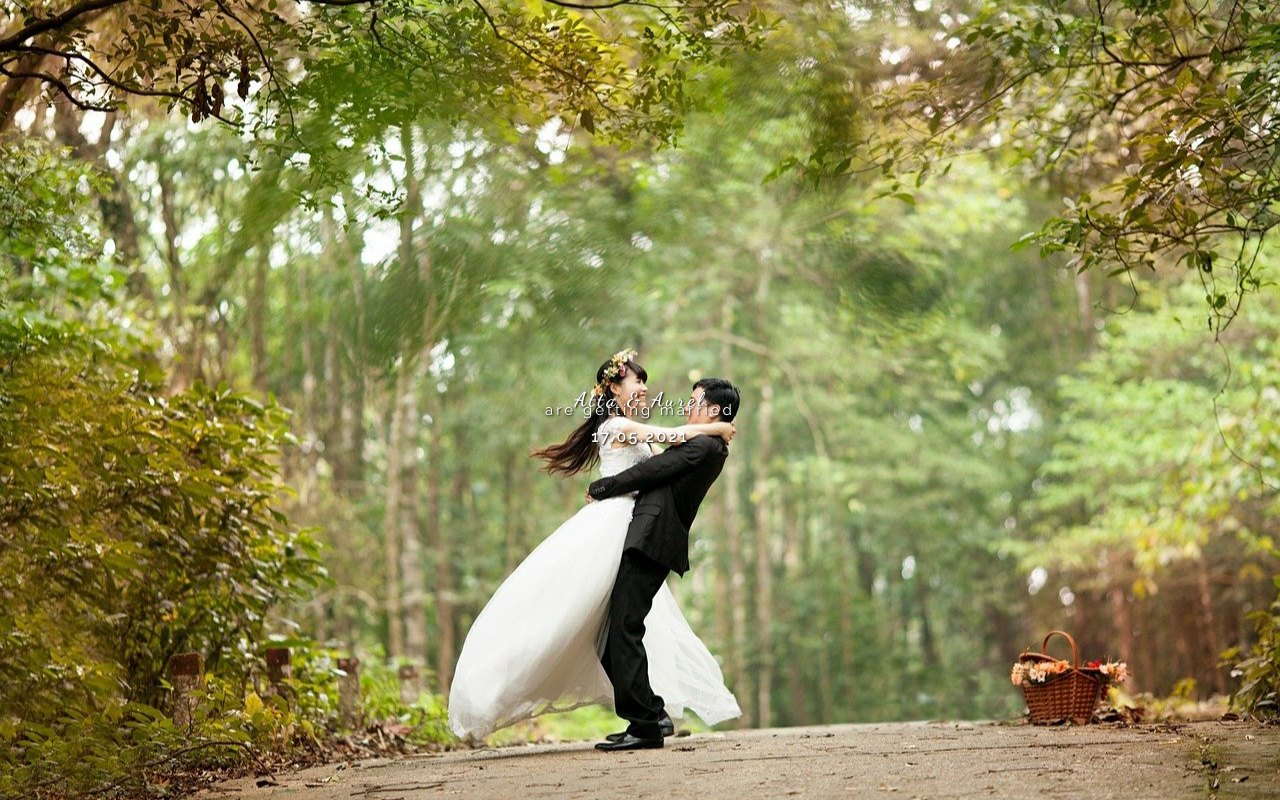
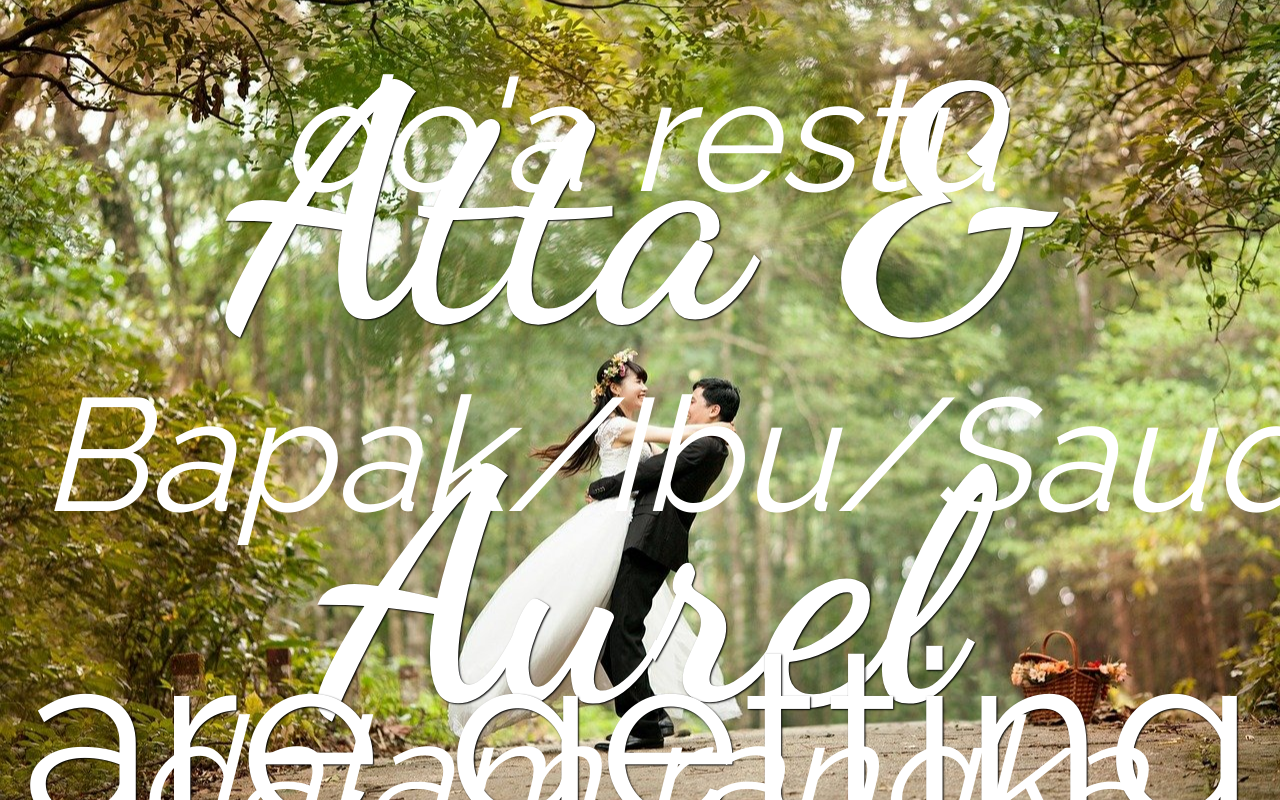
Before and after one commit to henuho/undig, a plain HTML site: page index.html in a window 1280 px wide. Drawn offline with Linux system fonts and the light colour scheme.

Commit message:
Update index.html

```diff
--- a/index.html
+++ b/index.html
@@ -19,7 +19,7 @@
 	/* Style for our header texts
 	* --------------------------------------- */
 	h1{
-		font-size: 20px;
+		font-size: 20em;
 		font-family: 'Dancing Script', cursive;
 		color: #fff;
 		text-shadow: 1px 1px 2px black;
@@ -28,7 +28,7 @@
 		padding:0;
 	}
 	h2{
-		font-size: 15px;
+		font-size: 15em;
 		letter-spacing: 3px;
 		line-height: 1.8;
 		font-family: Raleway,sans-serif;
@@ -38,7 +38,7 @@
 		padding:0;
 	}
 	h3{
-		font-size: 10px;
+		font-size: 10em;
 		letter-spacing: 3px;
 		line-height: 1.8;
 		font-family: Raleway,sans-serif;
@@ -48,7 +48,7 @@
 		padding:0;
 	}
 	p{
-		font-size: 10px;
+		font-size: 10em;
 		line-height: 2.0;
 		font-family: Raleway,sans-serif;
 		color: #fff;
```
